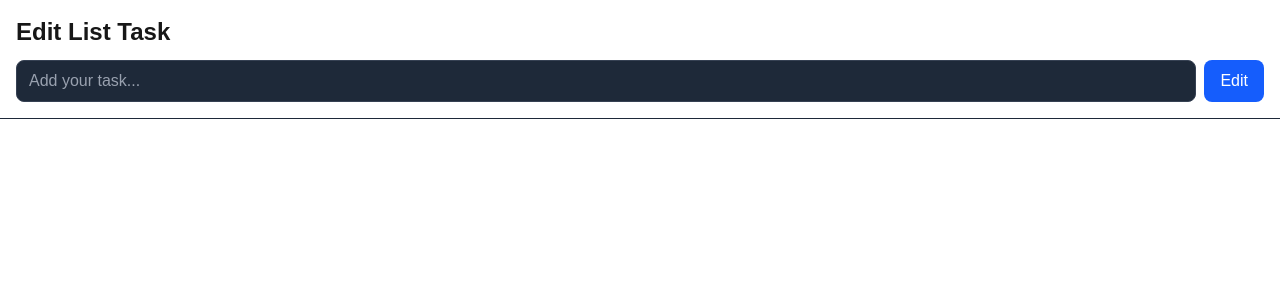
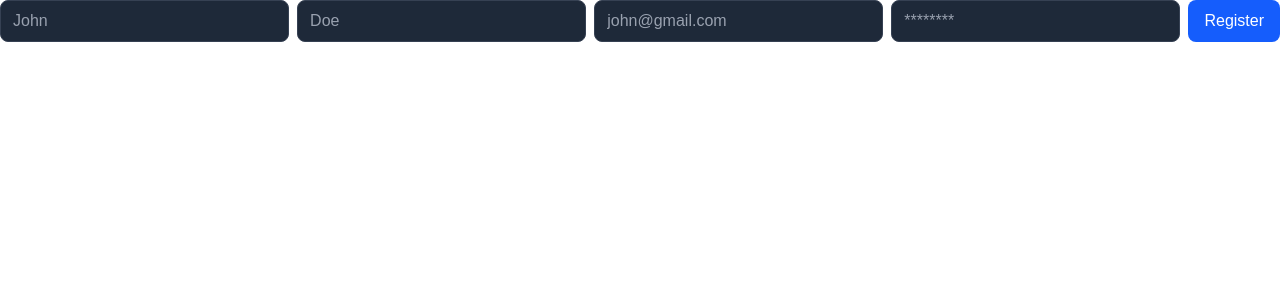
Before and after one commit to beingharisali/full-stack-project-next, a Next.js app: page /auth in a window 1280 px wide. Shown: the top 300 px of the page. Built offline with nearby package versions, Linux system fonts and the light colour scheme; no server answers.

Commit message:
user authentication integrations

```diff
--- /dev/null
+++ b/app/auth/login/page.jsx
@@ -0,0 +1,80 @@
+"use client";
+import React, { useState } from "react";
+import axios from "axios";
+import { useRouter } from "next/navigation";
+
+function page() {
+  const [user, setUser] = useState({
+    email: "",
+    password: "",
+  });
+  const router = useRouter();
+  function handleChange(e) {
+    const { name, value } = e.target;
+    setUser({
+      ...user,
+      [name]: value,
+    });
+    // setTaskToBeDone(e.target.value);
+    console.log(name, value);
+  }
+  async function handleSubmit(e) {
+    e.preventDefault();
+
+    try {
+      console.log("is it working");
+      console.log("user", user);
+      const res = await axios.post(
+        `${process.env.NEXT_PUBLIC_APP_BACKEND_URL}/login`,
+        user
+      );
+      console.log("res", res);
+      router.push("/");
+      if (res.statusText !== "OK") {
+        throw new Error("Data not sent");
+      }
+    } catch {
+      (err) => console.log(err);
+    } finally {
+      setUser({ email: "", password: "" });
+    }
+
+    //checking submit on dev
+    // if (input.todo.trim() === "") return;
+    // setTodos((prev) => [...prev, input]);
+    // setInput({ todo: "" });
+    // console.log(todos);
+  }
+  return (
+    <div>
+      <form className="flex gap-2" onSubmit={handleSubmit}>
+        <input
+          type="email"
+          name="email"
+          value={user.email}
+          id="email"
+          placeholder="john@gmail.com"
+          onChange={handleChange}
+          className="flex-1 px-3 py-2 rounded-lg bg-gray-800 text-white placeholder-gray-400 border border-gray-700 focus:outline-none focus:ring-2 focus:ring-blue-500"
+        />
+        <input
+          type="password"
+          name="password"
+          value={user.password}
+          id="password"
+          placeholder="********"
+          onChange={handleChange}
+          className="flex-1 px-3 py-2 rounded-lg bg-gray-800 text-white placeholder-gray-400 border border-gray-700 focus:outline-none focus:ring-2 focus:ring-blue-500"
+        />
+        <button
+          type="submit"
+          className="px-4 py-2 bg-blue-600 text-white rounded-lg hover:bg-blue-800 transition delay-150 duration-300 hover:scale-110 hover:-translate-y-1 "
+        >
+          Login
+        </button>
+      </form>
+    </div>
+  );
+}
+
+export default page;
--- /dev/null
+++ b/app/auth/page.jsx
@@ -0,0 +1,99 @@
+"use client";
+import React, { useState } from "react";
+import axios from "axios";
+import { useRouter } from "next/navigation";
+
+function page() {
+  const [user, setUser] = useState({
+    firstName: "",
+    lastName: "",
+    email: "",
+    password: "",
+  });
+  const router = useRouter();
+  function handleChange(e) {
+    const { name, value } = e.target;
+    setUser({
+      ...user,
+      [name]: value,
+    });
+    // setTaskToBeDone(e.target.value);
+    console.log(name, value);
+  }
+  async function handleSubmit(e) {
+    e.preventDefault();
+
+    try {
+      console.log("is it working");
+      const res = await axios.post(
+        `${process.env.NEXT_PUBLIC_APP_BACKEND_URL}/register`,
+        user
+      );
+      console.log("res", res);
+      router.push("/auth/login");
+      if (res.statusText !== "OK") {
+        throw new Error("Data not sent");
+      }
+    } catch {
+      (err) => console.log(err);
+    } finally {
+      setUser({ firstName: "", lastName: "", email: "", password: "" });
+    }
+
+    //checking submit on dev
+    // if (input.todo.trim() === "") return;
+    // setTodos((prev) => [...prev, input]);
+    // setInput({ todo: "" });
+    // console.log(todos);
+  }
+  return (
+    <div>
+      <form className="flex gap-2" onSubmit={handleSubmit}>
+        <input
+          type="text"
+          name="firstName"
+          value={user.firstName}
+          id="firstName"
+          placeholder="John"
+          onChange={handleChange}
+          className="flex-1 px-3 py-2 rounded-lg bg-gray-800 text-white placeholder-gray-400 border border-gray-700 focus:outline-none focus:ring-2 focus:ring-blue-500"
+        />
+        <input
+          type="text"
+          name="lastName"
+          value={user.lastName}
+          id="lastName"
+          placeholder="Doe"
+          onChange={handleChange}
+          className="flex-1 px-3 py-2 rounded-lg bg-gray-800 text-white placeholder-gray-400 border border-gray-700 focus:outline-none focus:ring-2 focus:ring-blue-500"
+        />
+        <input
+          type="email"
+          name="email"
+          value={user.email}
+          id="email"
+          placeholder="john@gmail.com"
+          onChange={handleChange}
+          className="flex-1 px-3 py-2 rounded-lg bg-gray-800 text-white placeholder-gray-400 border border-gray-700 focus:outline-none focus:ring-2 focus:ring-blue-500"
+        />
+        <input
+          type="password"
+          name="password"
+          value={user.password}
+          id="password"
+          placeholder="********"
+          onChange={handleChange}
+          className="flex-1 px-3 py-2 rounded-lg bg-gray-800 text-white placeholder-gray-400 border border-gray-700 focus:outline-none focus:ring-2 focus:ring-blue-500"
+        />
+        <button
+          type="submit"
+          className="px-4 py-2 bg-blue-600 text-white rounded-lg hover:bg-blue-800 transition delay-150 duration-300 hover:scale-110 hover:-translate-y-1 "
+        >
+          Register
+        </button>
+      </form>
+    </div>
+  );
+}
+
+export default page;
```
